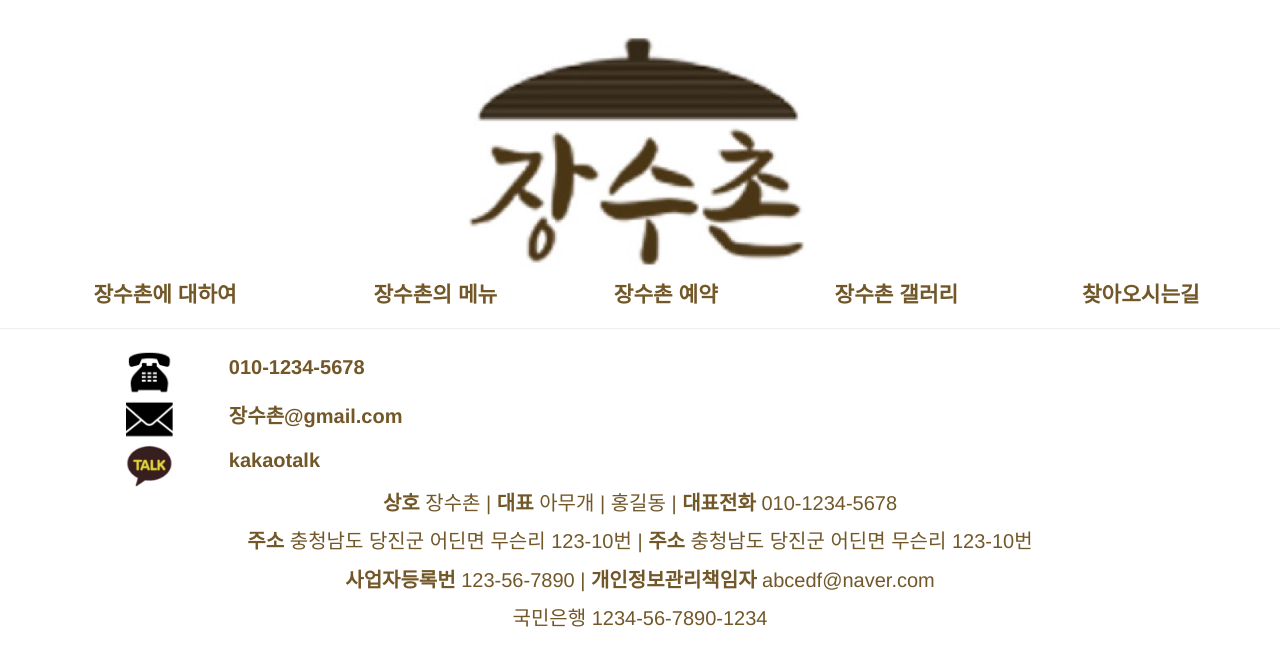
After one commit to dlwpdlr/restaurant, a Django app: page /resolvation in a window 1280 px wide. The commit adds this page. Shown: the top 666 px of the page. Run offline with Django 3.2, Linux system fonts and the light colour scheme; lists and menus that the app fills with data are empty; some libraries are stand-ins or nearby versions.

Commit message:
menu detail

```diff
--- a/blog/admin.py
+++ b/blog/admin.py
@@ -1,5 +1,6 @@
 from django.contrib import admin
-from .models import Post, Comment
+from .models import Post, Comment, About
 
+admin.site.register(About)
 admin.site.register(Post)
 admin.site.register(Comment)
--- a/blog/static/css/blog.css
+++ b/blog/static/css/blog.css
@@ -80,6 +80,38 @@ h1, h2, h3, h4 {
     margin-right: auto;
     width: 100%;
 }
-.abuut{
 
+.about p{
+  color: #725728;
+  font-size: 15pt;
 }
+
+.about-img{
+  display: block;
+  margin-left: auto;
+  margin-right: auto;
+  width: 100%;
+}
+
+.resovation{
+  align:center;
+  width: 100%;
+}
+
+.resovation p {
+  align:center;
+  color: #725728;
+  font-size: 15pt;
+}
+
+.resovation table{
+  align:center;
+  width: 100%;
+}
+
+.resovation-img {
+  display: block;
+  margin-left: auto;
+  margin-right: auto;
+  width: 35pt;
+}
--- /dev/null
+++ b/blog/templates/blog/resolvation.html
@@ -0,0 +1,32 @@
+{% extends 'blog/base.html' %}
+
+{% block content %}
+<!--
+  {% for about in abouts %}
+      <div class="about">
+          {% if post.image %}
+          <img src="{{ about.image.url }}" alt="about_img" class="about-img">
+          {% endif %}
+          <p>{{ post.text|linebreaksbr }}</p>
+      </div>
+  {% endfor %}
+  -->
+
+  <div class="resovation">
+      <table>
+        <tr>
+          <th><img src="media/phone_icon.png" alt="phone_icon" class="resovation-img"></th>
+          <th><p>010-1234-5678</p></th>
+        </tr>
+        <tr>
+          <th><img src="media/mail_icon.png" alt="mail_icon" class="resovation-img"></th>
+          <th><p>장수촌@gmail.com</p></th>
+        </tr>
+        <tr>
+          <th><img src="media/kakaotalk_icon.jpeg" alt="kakaotalk_icon" class="resovation-img"></th>
+          <th><p>kakaotalk</p></th>
+        </tr>
+      </table>
+  </div>
+
+{% endblock content %}
--- a/blog/views.py
+++ b/blog/views.py
@@ -1,6 +1,6 @@
 from django.shortcuts import render
 from django.utils import timezone
-from .models import Post, Comment
+from .models import Post, Comment, About
 from django.shortcuts import render, get_object_or_404
 from .forms import PostForm, CommentForm
 from django.shortcuts import redirect
@@ -15,7 +15,8 @@ def post_detail(request, pk):
     return render(request, 'blog/post_detail.html', {'post': post})
 
 def about(request):
-    return render(request, 'blog/about.html')
+    list = About.objects.filter(published_date__lte=timezone.now()).order_by('published_date')
+    return render(request, 'blog/about.html', {'about': about})
 
 def resolvation(request):
     return render(request, 'blog/resolvation.html')
```
Also changed, not shown: blog/models.py (+16 -2 lines), blog/templates/blog/about.html (+19 -5 lines), blog/migrations/0004_about.py (added), blog/migrations/0005_about_title.py (added), blog/migrations/0006_auto_20180529_2104.py (added), blog/migrations/0007_auto_20180529_2120.py (added), blog/migrations/0008_auto_20180529_2121.py (added), media/WechatIMG1304_E6M1LzX.jpeg (added), media/WechatIMG1304_NtrKXPs.jpeg (added), media/WechatIMG1304_kg5AgLz.jpeg (added), media/kakaotalk_icon.jpeg (added), media/mail_icon.png (added), media/phone_icon.png (added).
